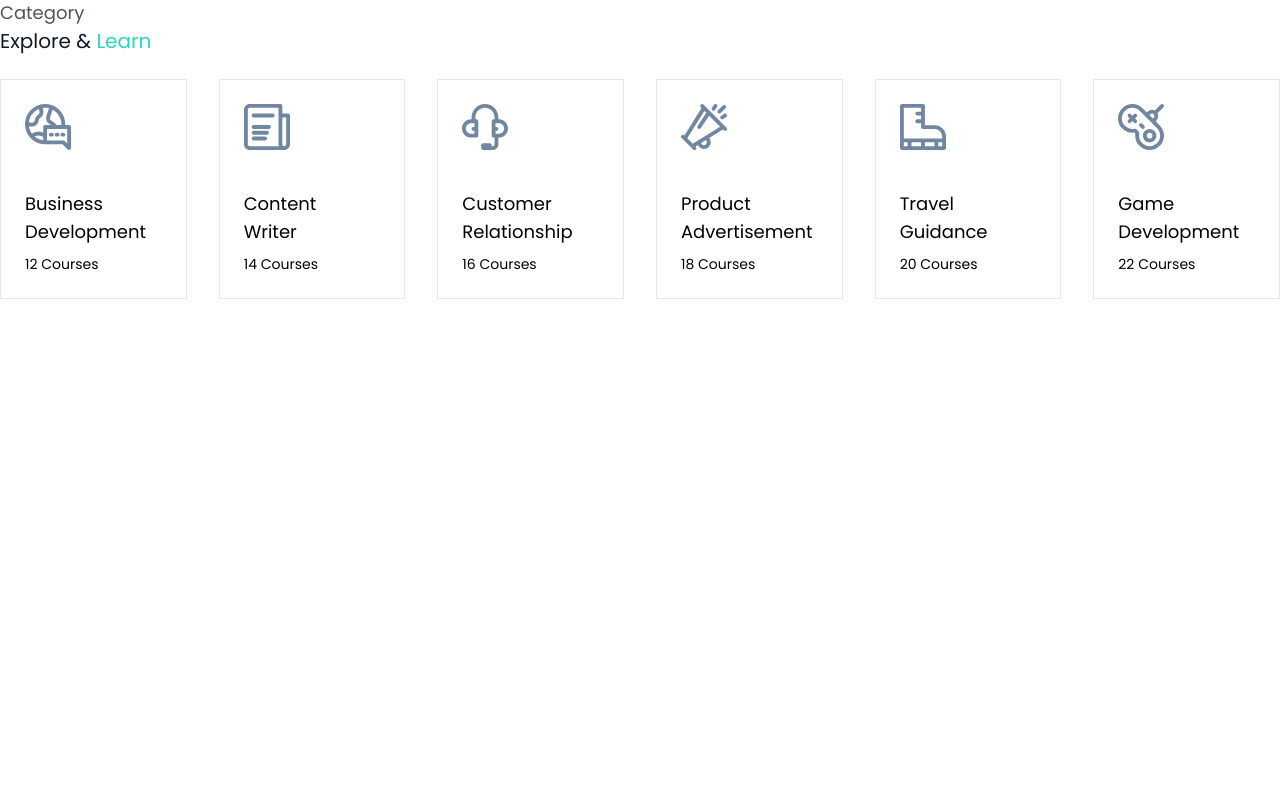
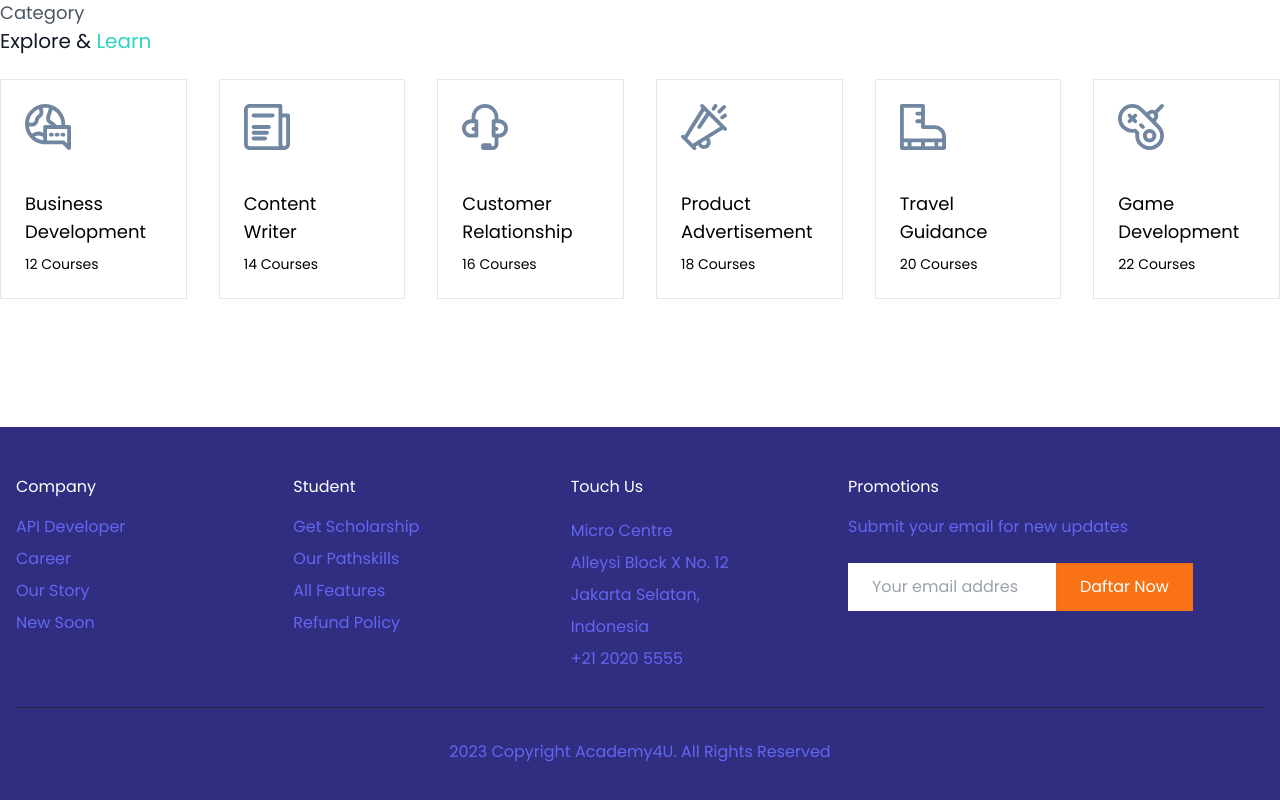
Before and after one commit to asyarbre/frontpage-kelas-online, a Next.js app: page / in a window 1280 px wide. Shown: the part 1176-1976 px from the top of the page. Before the commit the page ends 1507 px from the top, so only its background shows below. Built offline with nearby package versions, Linux system fonts and the light colour scheme; no server answers.

Commit message:
Add Footer

```diff
--- a/src/pages/index.js
+++ b/src/pages/index.js
@@ -3,7 +3,8 @@ import Header from "../parts/Header";
 import Hero from "../parts/Hero";
 import Clients from "../parts/Clients";
 import ListCourses from "../parts/ListCourses";
-import ListCategories from "@/parts/ListCategories";
+import ListCategories from "../parts/ListCategories";
+import Footer from "../parts/Footer";
 
 function Home({data}) {
   return (
@@ -24,6 +25,9 @@ function Home({data}) {
         <section className="container mx-auto pt-24">
           <ListCategories />
         </section>
+        <section className="mt-24 bg-indigo-900 py-12">
+          <Footer />
+        </section>
       </main>
     </>
   );
--- /dev/null
+++ b/src/parts/Footer.js
@@ -0,0 +1,77 @@
+import React from "react";
+import Link from "next/link";
+
+export default function Footer() {
+  function submit() {}
+
+  return (
+    <footer className="container px-4 mx-auto">
+      <div className="flex flex-wrap justify-between">
+        <div className="w-full md:w-1/6 mb-8 md:mb-0">
+          <h6 className="text-white">Company</h6>
+          <ul className="mt-4">
+            <li className="mt-2">
+              <Link href="" className="text-indigo-500 hover:text-teal-500 hover:underline">API Developer</Link>
+            </li>
+            <li className="mt-2">
+              <Link href="" className="text-indigo-500 hover:text-teal-500 hover:underline">Career</Link>
+            </li>
+            <li className="mt-2">
+              <Link href="" className="text-indigo-500 hover:text-teal-500 hover:underline">Our Story</Link>
+            </li>
+            <li className="mt-2">
+              <Link href="" className="text-indigo-500 hover:text-teal-500 hover:underline">New Soon</Link>
+            </li>
+          </ul>
+        </div>
+        <div className="w-full md:w-1/6 mb-8 md:mb-0">
+          <h6 className="text-white">Student</h6>
+          <ul className="mt-4">
+            <li className="mt-2">
+              <Link href="" className="text-indigo-500 hover:text-teal-500 hover:underline">Get Scholarship</Link>
+            </li>
+            <li className="mt-2">
+              <Link href="" className="text-indigo-500 hover:text-teal-500 hover:underline">Our Pathskills</Link>
+            </li>
+            <li className="mt-2">
+              <Link href="" className="text-indigo-500 hover:text-teal-500 hover:underline">All Features</Link>
+            </li>
+            <li className="mt-2">
+              <Link href="" className="text-indigo-500 hover:text-teal-500 hover:underline">Refund Policy</Link>
+            </li>
+          </ul>
+        </div>
+        <div className="w-full md:w-1/6 mb-8 md:mb-0">
+          <h6 className="text-white">Touch Us</h6>
+          <p className="mt-4 text-indigo-500 leading-loose">
+            Micro Centre <br />
+            Alleysi Block X No. 12 <br />
+            Jakarta Selatan, Indonesia <br />
+            +21 2020 5555
+          </p>
+        </div>
+        <div className="w-full md:w-2/6 mb-8 md:mb-0">
+          <h6 className="text-white">Promotions</h6>
+          <p className="mt-4 text-indigo-500">
+            Submit your email for new updates
+          </p>
+          <form onSubmit={submit}>
+            <input
+              type="text"
+              className="bg-white focus:outline-none border-0 px-6 py-3 mt-6 md:w-1/2"
+              placeholder="Your email addres"
+            />
+            <button className="bg-orange-500 hover:bg-orange-400 transition-all duration-200 focus:outline-none shadow-inner text-white px-4 md:px-6 py-3">
+              Daftar Now
+            </button>
+          </form>
+        </div>
+      </div>
+      <div className="border-t pt-8 mt-8 border-gray-800 text-center">
+        <p className="text-indigo-500">
+          2023 Copyright Academy4U. All Rights Reserved
+        </p>
+      </div>
+    </footer>
+  );
+}
```
